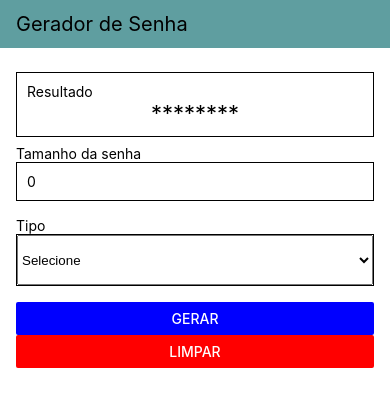
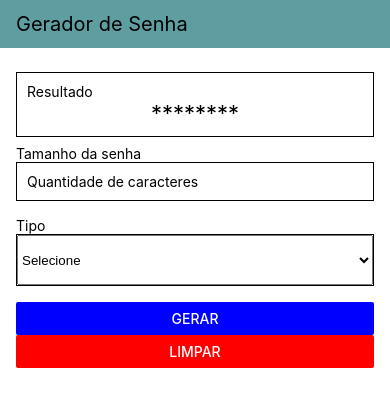
Before and after one commit to otaviohenrique1/app_cotacao_moeda, a React Native app: screen / in a window 390 px wide. Shown: the top 406 px of the page. Built offline with nearby package versions, Linux system fonts and the light colour scheme.

Commit message:
commit 30

```diff
--- a/src/pages/GerenciadorSenha/index.tsx
+++ b/src/pages/GerenciadorSenha/index.tsx
@@ -3,14 +3,15 @@ import { useState } from "react";
 import { Button, ScrollView, TextInput } from "react-native";
 import { StyleSheet, Text, View } from "react-native";
 import { StatusBar } from 'expo-status-bar';
-import * as yup from "yup";
 import { Formik } from 'formik';
 import { Picker } from "@react-native-picker/picker";
+import * as yup from "yup";
 
 const validationSchema = yup.object().shape({
   tamanhoSenha: yup
     .number()
     .min(8, "Minimo de 8 caracteres")
+    .max(48, "Maximo de 48 caracteres")
     .required('O campo é obrigatório'),
   tipo: yup
     .string()
@@ -104,7 +105,7 @@ export default function GeradorSenha() {
                   <TextInput
                     onChangeText={handleChange('tamanhoSenha')}
                     onBlur={handleBlur('tamanhoSenha')}
-                    value={(values.tamanhoSenha).toString()}
+                    value={(values.tamanhoSenha === 0) ? "" : values.tamanhoSenha.toString()}
                     style={[styles.input]}
                     placeholder="Quantidade de caracteres"
                     keyboardType="numeric"
```
